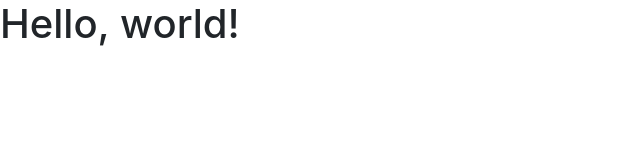
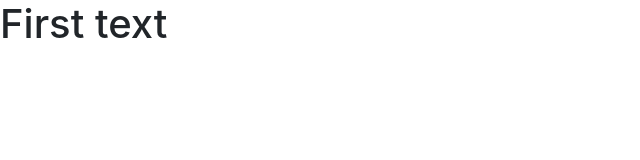
Before and after one commit to AdityaPednekar/how-hq.github.io, a plain HTML site: page index.html in a window 1280 px wide. Shown: the whole page, without its empty margins (0-640 px from the left). Drawn offline with nearby package versions, Linux system fonts and the light colour scheme.

Commit message:
Changed <h1> to First text

```diff
--- a/index.html
+++ b/index.html
@@ -11,7 +11,7 @@
     <title>New How Image</title>
   </head>
   <body>
-    <h1>Hello, world!</h1>
+    <h1>First text</h1>
 
     <!-- Optional JavaScript -->
     <!-- jQuery first, then Popper.js, then Bootstrap JS -->
```
